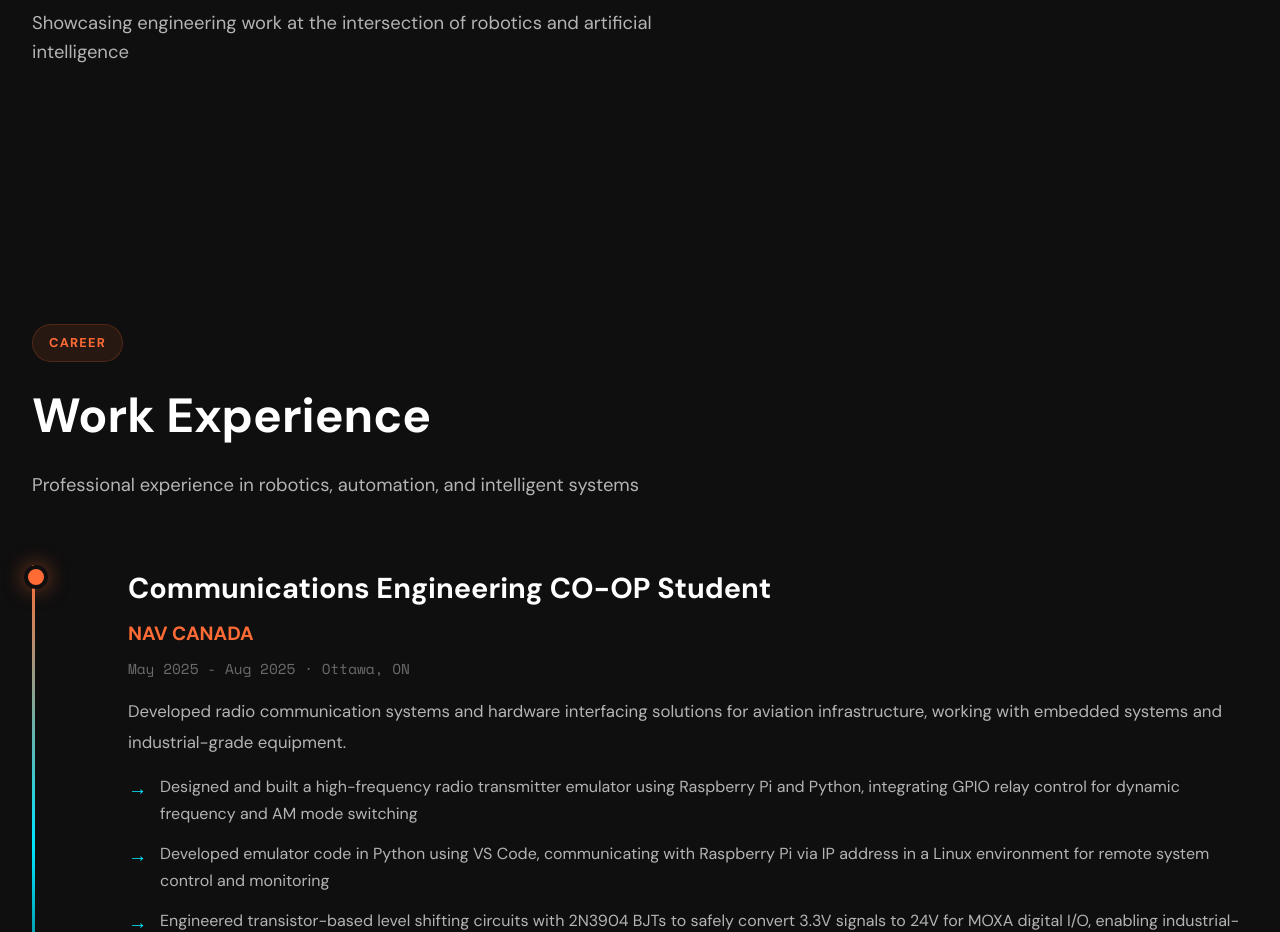
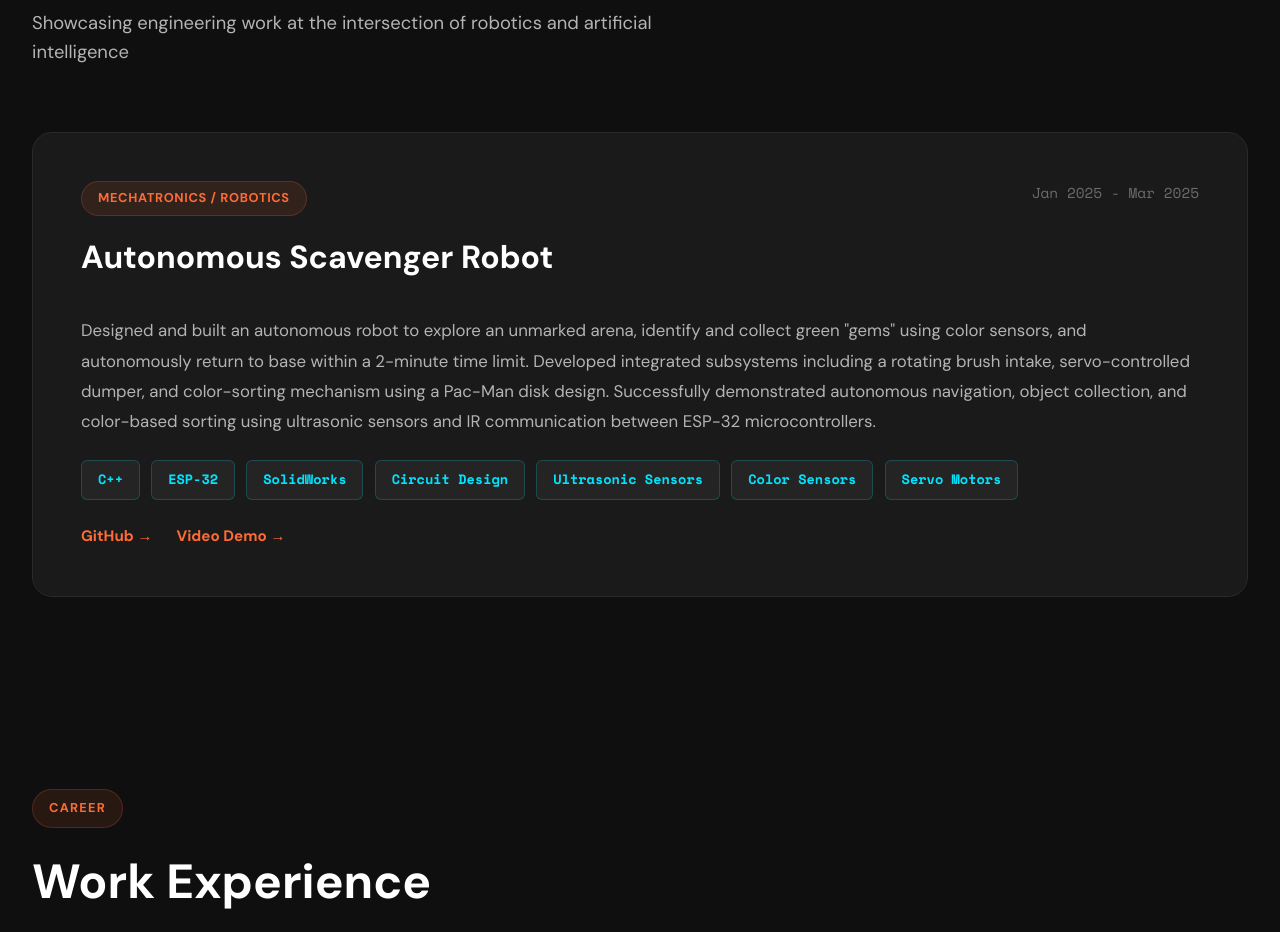
Before and after one commit to jaemin-cho04/jaemincho.github.io, a plain HTML site: page index.html in a window 1280 px wide. Shown: the part 1880-2812 px from the top of the page. Drawn offline with nearby package versions, Linux system fonts and the light colour scheme.

Commit message:
Add Autonomous Scavenger Robot project

```diff
--- a/index.html
+++ b/index.html
@@ -880,6 +880,34 @@
                 </div>
                 <div class="projects-grid">
                     <!-- ADD YOUR PROJECTS HERE -->
+                    <div class="project-card">
+                        <div class="project-header">
+                            <div>
+                                <div class="project-category">Mechatronics / Robotics</div>
+                                <h3 class="project-title">Autonomous Scavenger Robot</h3>
+                            </div>
+                            <div class="project-date">Jan 2025 - Mar 2025</div>
+                        </div>
+                        <p class="project-description">
+                            Designed and built an autonomous robot to explore an unmarked arena, identify and collect green "gems" using color sensors,
+                            and autonomously return to base within a 2-minute time limit. Developed integrated subsystems including a rotating brush intake,
+                            servo-controlled dumper, and color-sorting mechanism using a Pac-Man disk design. Successfully demonstrated autonomous navigation,
+                            object collection, and color-based sorting using ultrasonic sensors and IR communication between ESP-32 microcontrollers.
+                        </p>
+                        <div class="project-tech">
+                            <span class="tech-badge">C++</span>
+                            <span class="tech-badge">ESP-32</span>
+                            <span class="tech-badge">SolidWorks</span>
+                            <span class="tech-badge">Circuit Design</span>
+                            <span class="tech-badge">Ultrasonic Sensors</span>
+                            <span class="tech-badge">Color Sensors</span>
+                            <span class="tech-badge">Servo Motors</span>
+                        </div>
+                        <div class="project-links">
+                            <a href="#" class="project-link">GitHub →</a>
+                            <a href="#" class="project-link">Video Demo →</a>
+                        </div>
+                    </div>
                 </div>
             </div>
         </section>
```
